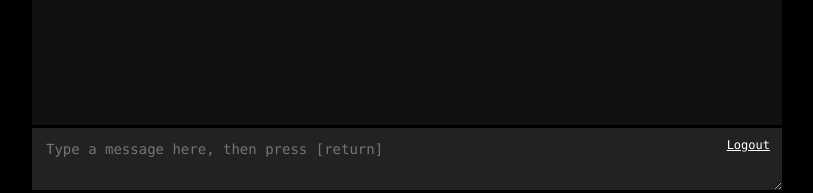
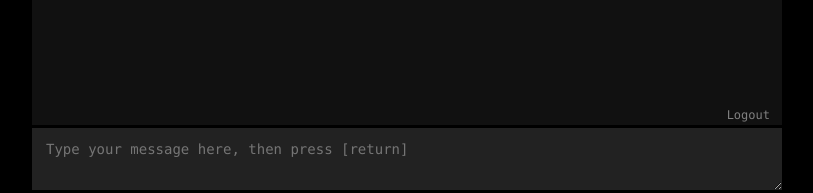
Before and after one commit to smoldata/smol.msg, a PHP site: page / in a window 1280 px wide. Shown: the part 607-800 px from the top of the page, without its empty margins (233-1046 px from the left). Run offline with PHP 8.4, Linux system fonts and the light colour scheme; the visitor is signed in with stand-in values (Sample User, id 1); tables that the repository leaves empty hold one stand-in row (values such as "Sample post").

Commit message:
:nail_care: More CSS tweaks for web UI

```diff
--- a/css/smol-msg-svc.css
+++ b/css/smol-msg-svc.css
@@ -251,7 +251,9 @@
 	font: 12px/20px menlo, monospace;
 	position: absolute;
 	right: 1em;
-	top: 10px;
+	top: -20px;
+	color: #808080;
+	text-decoration: none;
 }
 
 body.logged-in .logout {
--- a/index.php
+++ b/index.php
@@ -33,7 +33,7 @@
 				<div class="relative">
 					<a href="#" class="logout">Logout</a>
 				</div>
-				<textarea class="msg" name="msg" placeholder="Type a message here, then press [return]" cols="80" rows="3"></textarea>
+				<textarea class="msg" name="msg" placeholder="Type your message here, then press [return]" cols="80" rows="3"></textarea>
 
 				<!--<div class="relative">
 					<div id="about">
```
